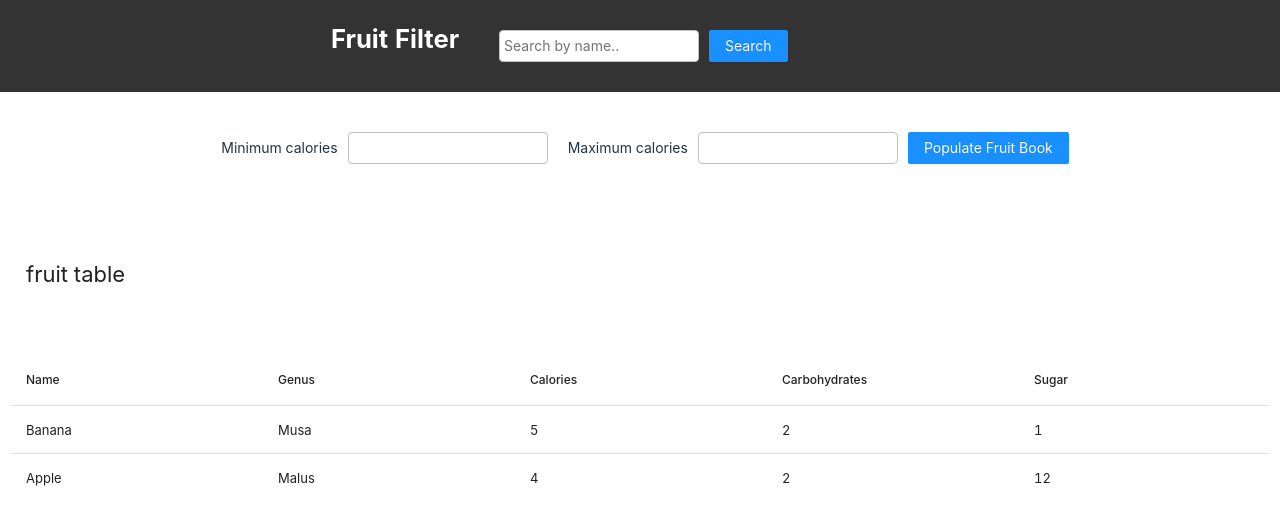
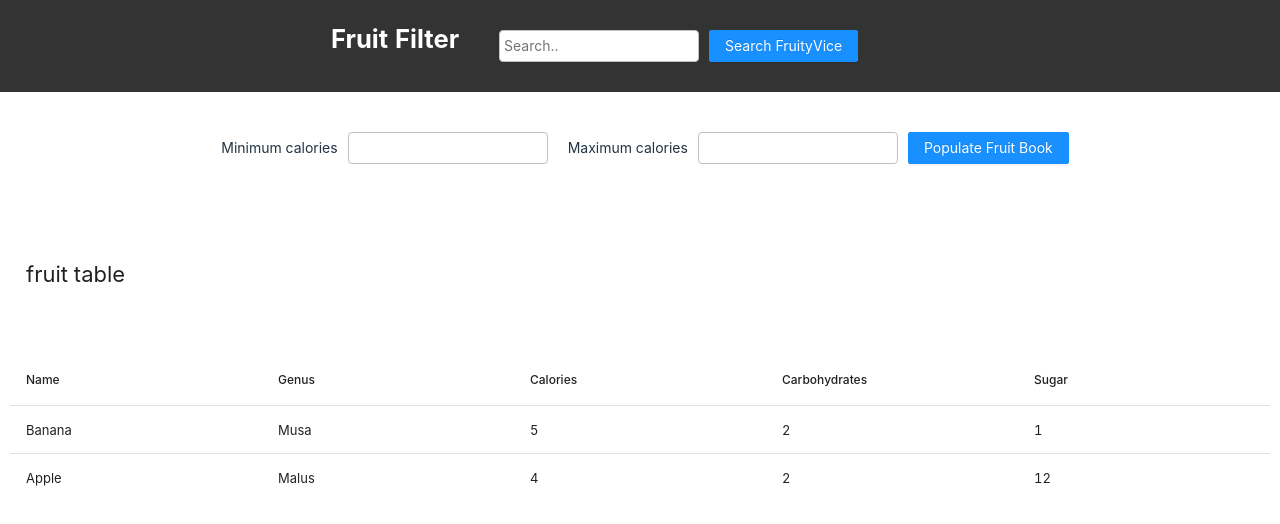
Before and after one commit to japickering/frontend-technical-test, a React (Create React App) app: page / in a window 1280 px wide. Shown: the top 524 px of the page. Built offline with nearby package versions, Linux system fonts and the light colour scheme.

Commit message:
test search appi

```diff
--- a/src/components/DynamicSearch.tsx
+++ b/src/components/DynamicSearch.tsx
@@ -1,23 +1,52 @@
-import React from 'react';
+import React, { useState } from 'react';
 import { Button } from 'antd';
-import { searchQuery } from '../libs/search';
 
-const search = 'banana';
+const DynamicSearch = (): JSX.Element => {
+  const [query, setQuery] = useState('');
 
-// TODO: live search; list of fruit should begin filtering as the user types
-const DynamicSearch = () => (
+  // TODO: play the CORS acceptable headers guessing game
+  const search = (query: string) => {
+    fetch(`http://www.fruityvice.com/api/fruit/${query}`, {
+      method: 'GET',
+      headers: {
+        contentType: 'application/json',
+      },
+    })
+      .then((res) => {
+        return res.json;
+      })
+      .then((data) => {
+        console.log('data: ', data);
+      })
+      .catch((err) => {
+        console.log(err);
+      });
+  };
+
+  const inputHandler = (event: React.ChangeEvent<HTMLInputElement>) => {
+    const str = event.target.value;
+    setQuery(str);
+  };
+
+  return (
     <form>
       <div className='form-group'>
-      <input type='text' id='search' name='search' className='form-control' placeholder='Search by name..' />
+        <input
+          type='search'
+          id='search'
+          name='search'
+          className='form-control'
+          aria-label='search'
+          placeholder='Search..'
+          value={query}
+          onChange={inputHandler}
+        />
       </div>
-    <Button
-      type='primary'
-      onClick={() => {
-        searchQuery(search);
-      }}>
-      Search
+      <Button type='primary' onClick={(event: React.MouseEvent) => search(query)}>
+        Search FruityVice
       </Button>
     </form>
   );
+};
 
 export default DynamicSearch;
--- a/src/components/FilterForm.tsx
+++ b/src/components/FilterForm.tsx
@@ -1,6 +1,5 @@
 import React from 'react';
 import { Button } from 'antd';
-import { searchQuery } from '../libs/search';
 
 const FilterForm = () => {
   return (
@@ -13,13 +12,7 @@ const FilterForm = () => {
         <label htmlFor='calories-max'>Maximum calories</label>
         <input type='text' name='calories-max' id='calories-max' />
       </div>
-      <Button
-        type='primary'
-        onClick={() => {
-          searchQuery('all');
-        }}>
-        Populate Fruit Book
-      </Button>
+      <Button type='primary'> Populate Fruit Book </Button>
     </form>
   );
 };
--- a/src/libs/search.ts
+++ /dev/null
@@ -1,13 +0,0 @@
-export const searchQuery = (query: string) => {
-   // TODO: CORS headers
-  fetch(`https://www.fruityvice.com/api/fruit/${query}`)
-    .then((response) => {
-      return response.json;
-    })
-    .then((data) => {
-      console.log('data: ', data);
-    })
-    .catch((err) => {
-      console.log(err);
-    });
-};
--- a/src/styles/App.css
+++ b/src/styles/App.css
@@ -67,10 +67,12 @@ form {
   padding: 10px;
 }
 
-input[type='text'] {
+input[type='text'],
+input[type='search'] {
   width: 200px;
   margin-left: 10px;
   padding: 4px;
+  color: #333;
   border: 1px solid var(--lightgrey);
   border-radius: 0.25rem;
 }
```
Lines whose indentation alone changed are shown as unchanged.
